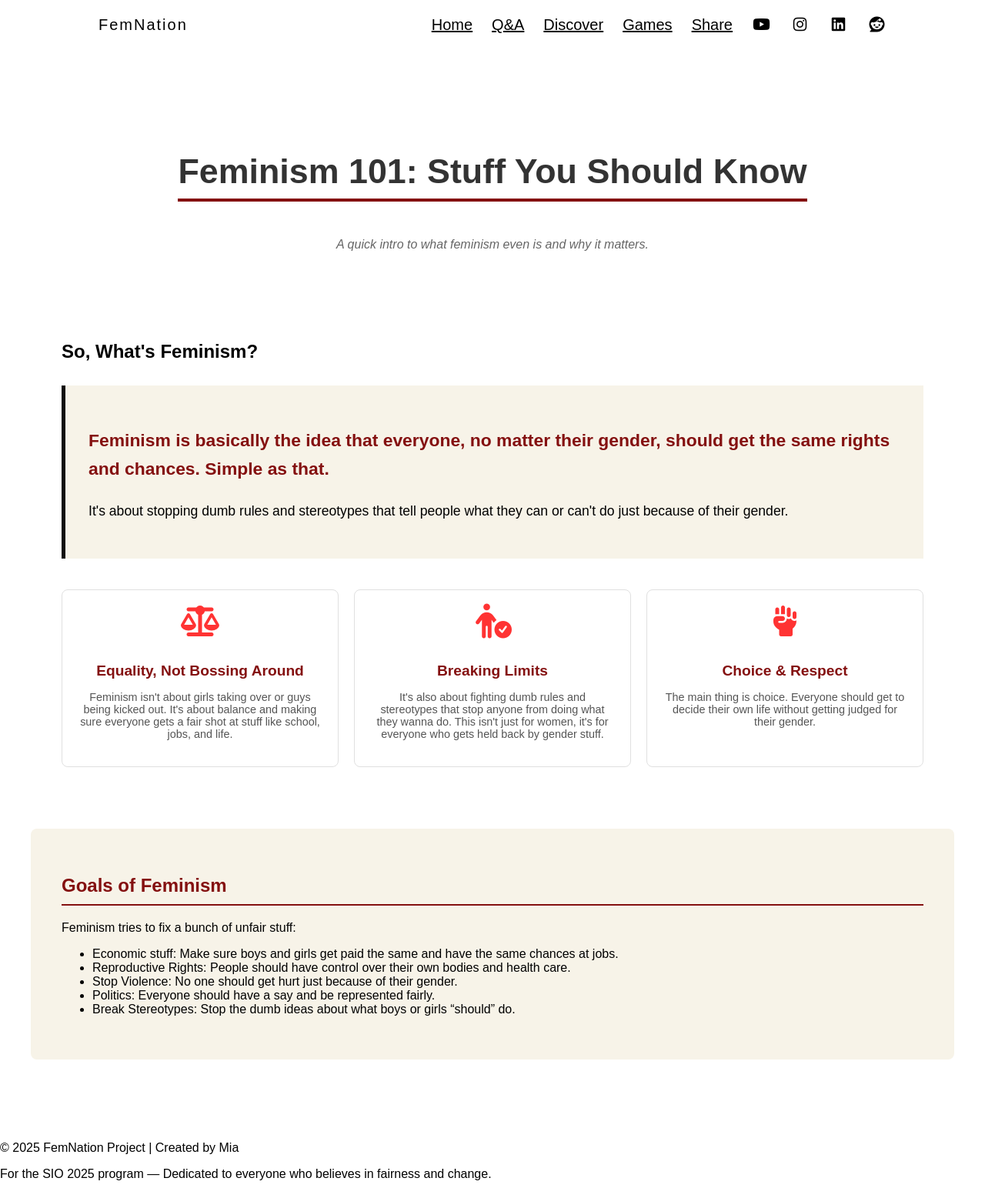
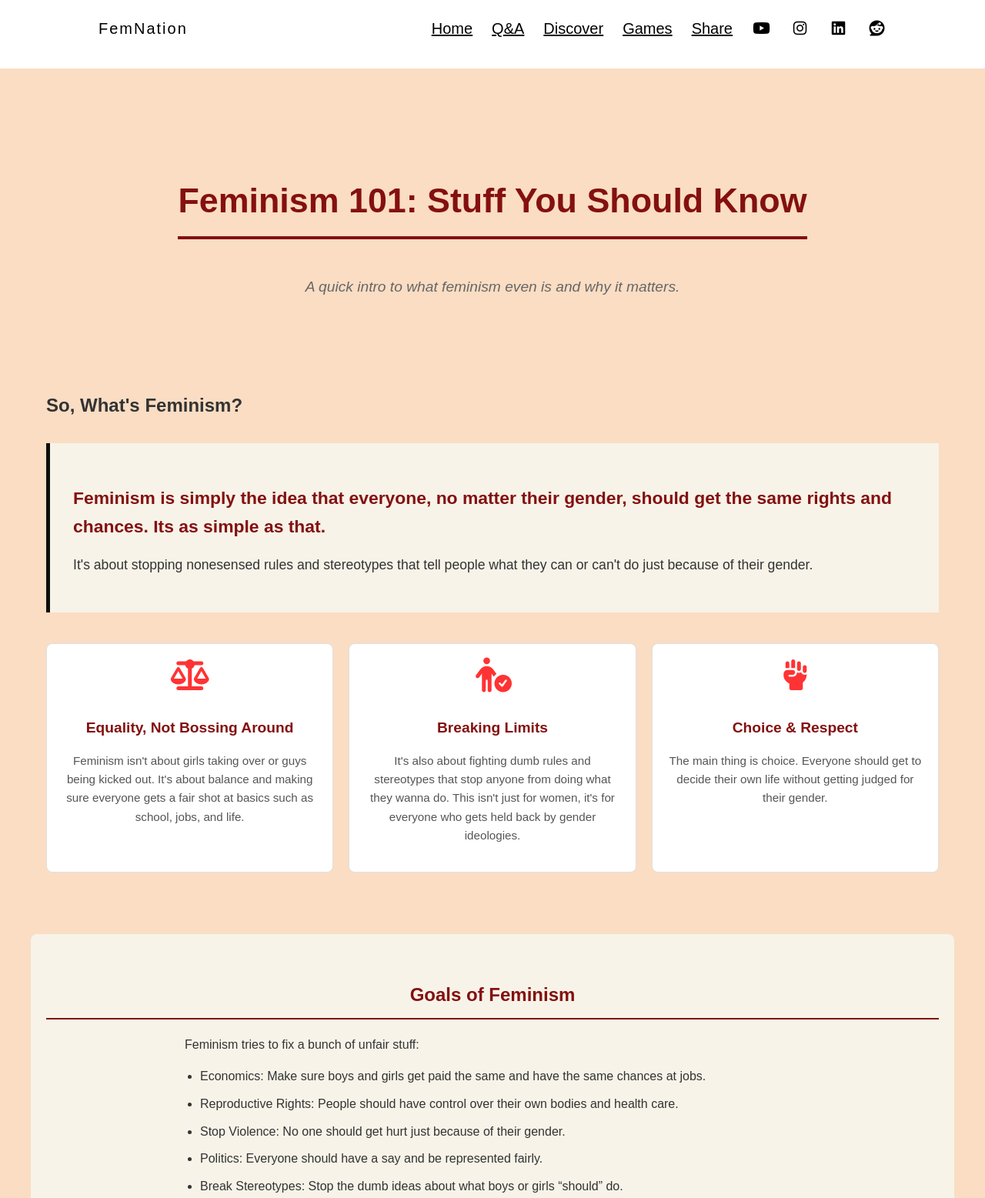
Before and after one commit to Mia-mi-s/FemNation-, a plain HTML site: page index/feminism101.html in a window 1280 px wide. Shown: the top 1557 px of the page at 77% size. Drawn offline with Linux system fonts and the light colour scheme.

Commit message:
commiting updates : what i fixed :
ON INDEX :
Fiwed the cicking animation to stop at the end of the ch content on index + Fixed the tiles to fit all in one row, they look like skinny fries wtv..

ON WAVES :
Background color of each slide to rainbow  and the content + added images

ON FEMMINISM 101 :
background color the content(text), added footer

```diff
--- a/index/css/feminism.css
+++ b/index/css/feminism.css
@@ -1,23 +1,22 @@
 /* --- FEMINISM 101 PAGE STYLES --- */
 
-body {
+/* General Reset */
+* {
     font-family: sans-serif;
-    margin: 0;
-    padding: 0;
 }
 
+/* Body */
+body {
+    background-color: rgb(250, 221, 195);
+    line-height: 1.6;
+    color: #333;
+}
+
+/* Content Wrapper */
 .ContentWrapper {
     max-width: 1200px;
     margin: 0 auto;
-    padding: 100px 20px 50px;
-}
-
-/* Sections */
-.DefinitionSection,
-.SectionBeige {
-    padding: 40px;
-    margin-bottom: 40px;
-    border-radius: 8px;
+    padding: 120px 20px 50px; /*fixed nav */
 }
 
 /* Hero Section */
@@ -28,8 +27,8 @@ body {
 
 .HeroSection h1 {
     font-size: 2.8em;
-    color: #333;
-    border-bottom: 4px solid rgb(132, 16, 16);
+    color: #841010;
+    border-bottom: 4px solid #841010;
     display: inline-block;
     padding-bottom: 10px;
 }
@@ -38,13 +37,22 @@ body {
     font-style: italic;
     color: #666;
     margin-top: 10px;
+    font-size: 1.2em;
+}
+
+/* Definition Section */
+.DefinitionSection,
+.SectionBeige {
+    padding: 40px 20px;
+    margin-bottom: 40px;
+    border-radius: 8px;
 }
 
 /* Definition Box */
 .DefinitionBox {
     background-color: #f7f3e8;
     padding: 30px;
-    border-left: 5px solid rgb(14, 13, 13);
+    border-left: 5px solid #0e0d0d;
     margin: 30px 0;
     line-height: 1.6;
     font-size: 1.1em;
@@ -52,8 +60,9 @@ body {
 
 .MainDefinition {
     font-weight: bold;
-    color: rgb(132, 16, 16);
+    color: #841010;
     font-size: 1.3em;
+    margin-bottom: 15px;
 }
 
 /* Key Points */
@@ -65,47 +74,68 @@ body {
 }
 
 .Point {
-    width: 30%;
+    flex: 1 1 30%;
     text-align: center;
     padding: 20px;
     background: #fff;
     border: 1px solid #e0e0e0;
     border-radius: 8px;
+    transition: transform 0.3s, box-shadow 0.3s;
+}
+
+.Point:hover {
+    transform: translateY(-5px);
+    box-shadow: 0 5px 15px rgba(0,0,0,0.1);
 }
 
 .Point i {
     font-size: 2.5em;
     margin-bottom: 15px;
+    color: #ff3333;
 }
 
 .Point h3 {
-    color: rgb(132, 16, 16);
+    color: #841010;
     font-size: 1.2em;
     margin-bottom: 10px;
 }
 
 .Point p {
-    font-size: 0.9em;
+    font-size: 0.95em;
     color: #555;
 }
 
 /* Section Beige */
 .SectionBeige {
     background-color: #f7f3e8;
+    text-align: center;
 }
 
 .SectionBeige h2 {
-    color: rgb(132, 16, 16);
-    border-bottom: 2px solid rgb(132, 16, 16);
+    color: #841010;
+    border-bottom: 2px solid #841010;
     padding-bottom: 10px;
+    margin-bottom: 20px;
 }
 
-/* Footer spacing */
-.Footer {
-    padding-top: 20px;
-    margin-top: 0;
+.GoalList {
+    max-width: 800px;
+    margin: 0 auto;
+    text-align: left;
 }
 
+.GoalList p {
+    margin-bottom: 15px;
+}
+
+.GoalList ul {
+    list-style-type: disc;
+    padding-left: 20px;
+}
+
+.GoalList ul li {
+    margin-bottom: 10px;
+}
 
 /* NAVIGATION */
 nav{
@@ -145,3 +175,10 @@ nav{
 .nav-link li a:hover{
     color:  rgb(132, 16, 16);
 }
+/* FOOTER */
+
+.footer{
+    display: flex;
+    justify-content: space-between;
+    align-items: center;
+}
--- /dev/null
+++ b/index/css/today.css
@@ -0,0 +1,44 @@
+nav{
+    margin: 0;
+    padding: 5px 10%;
+    box-sizing: border-box;
+    background-color: white;
+    border-bottom: 15px solid white;
+    position: fixed;
+    top: 0;
+    left: 0;
+    width: 100%;
+    display: flex;
+    align-items: center;
+    justify-content: space-between;
+    z-index: 1000;
+ }
+ .logo{
+    font-size: 20px;
+    font-weight: 400;
+    color: black;
+    letter-spacing: 2px;
+ }
+.nav-link{
+    list-style: none;
+    display: flex;
+    gap: 25px;
+}
+.nav-link li a{
+    position: relative;
+    font-size: 20px;
+    font-weight: 500;
+    color: black
+
+}
+/*changes the color when you hover over the links*/
+.nav-link li a:hover{
+    color:  rgb(132, 16, 16);
+}
+
+/* FOOTER */
+.footer{
+    display: flex;
+    justify-content: space-between;
+    align-items: center;
+}
--- a/index/feminism101.html
+++ b/index/feminism101.html
@@ -22,7 +22,7 @@
         </ul>
     </nav>
 
-     <main class="ContentWrapper">
+    <main class="ContentWrapper">
         <section class="HeroSection">
             <h1>Feminism 101: Stuff You Should Know</h1>
             <p class="SubTitle">A quick intro to what feminism even is and why it matters.</p>
@@ -32,28 +32,31 @@
             <h2>So, What's Feminism? </h2>
             <div class="DefinitionBox">
                 <p class="MainDefinition">
-                    Feminism is basically the idea that everyone, no matter their gender, should get the same rights and chances. Simple as that.
+                    Feminism is simply the idea that everyone, no matter their gender, should get the same rights and chances. Its as simple as that.
                 </p>
                 <p>
-                    It's about stopping dumb rules and stereotypes that tell people what they can or can't do just because of their gender.
+                    It's about stopping nonesensed rules and stereotypes that tell people what they can or can't do just because of their gender.
                 </p>
             </div>
 
             <div class="KeyPoints">
                 <div class="Point">
-                    <i class="fa-solid fa-scale-balanced" style="color: #ff3333;"></i>
+                    <i class="fa-solid fa-scale-balanced icon"></i>
                     <h3>Equality, Not Bossing Around</h3>
-                    <p>Feminism isn't about girls taking over or guys being kicked out. It's about balance and making sure everyone gets a fair shot at stuff like school, jobs, and life.</p>
+                    <p>Feminism isn't about girls taking over or guys being kicked out.
+                       It's about balance and making sure everyone gets a fair shot at basics such as school, jobs, and life.</p>
                 </div>
                 <div class="Point">
-                    <i class="fa-solid fa-person-circle-check" style="color: #ff3333;"></i>
+                    <i class="fa-solid fa-person-circle-check icon"></i>
                     <h3>Breaking Limits</h3>
-                    <p>It's also about fighting dumb rules and stereotypes that stop anyone from doing what they wanna do. This isn't just for women, it's for everyone who gets held back by gender stuff.</p>
+                    <p>It's also about fighting dumb rules and stereotypes that stop anyone from doing what they wanna do.
+                       This isn't just for women, it's for everyone who gets held back by gender ideologies.</p>
                 </div>
                 <div class="Point">
-                    <i class="fa-solid fa-hand-fist" style="color: #ff3333;"></i>
+                    <i class="fa-solid fa-hand-fist icon"></i>
                     <h3>Choice & Respect</h3>
-                    <p>The main thing is choice. Everyone should get to decide their own life without getting judged for their gender.</p>
+                    <p>The main thing is choice.
+                       Everyone should get to decide their own life without getting judged for their gender.</p>
                 </div>
             </div>
         </section>
@@ -63,7 +66,7 @@
             <div class="GoalList">
                 <p>Feminism tries to fix a bunch of unfair stuff:</p>
                 <ul>
-                    <li>Economic stuff: Make sure boys and girls get paid the same and have the same chances at jobs.</li>
+                    <li>Economics: Make sure boys and girls get paid the same and have the same chances at jobs.</li>
                     <li>Reproductive Rights: People should have control over their own bodies and health care.</li>
                     <li>Stop Violence: No one should get hurt just because of their gender.</li>
                     <li>Politics: Everyone should have a say and be represented fairly.</li>
@@ -72,10 +75,9 @@
             </div>
         </section>
     </main>
-
-   <footer class="footer">
-            <p>© 2025 FemNation Project | Created by Mia</p>
-            <p>For the SIO 2025 program — Dedicated to everyone who believes in fairness and change.</p>
-        </footer>
 </body>
+<footer class="footer">
+        <p>© 2025 FemNation Project | Created by Mia</p>
+        <p>For the SIO 2025 program — Dedicated to everyone who believes in fairness and change.</p>
+    </footer>
 </html>
```
Also changed, not shown: index/css/style.css (+7 -59 lines), index/css/waves.css (+21 -30 lines), index/today.html (+1 -1 lines), index/waves.html (+25 -12 lines), README.txt, index/css/Game.css (added), index/img/ImgWavesFeminism/MeToo.jpg (added), index/img/ImgWavesFeminism/SecondWave.jpg (added), index/img/ImgWavesFeminism/Suffrage.jpg (added), index/img/ImgWavesFeminism/ThirdWave.jpg (added), 2 other files.
